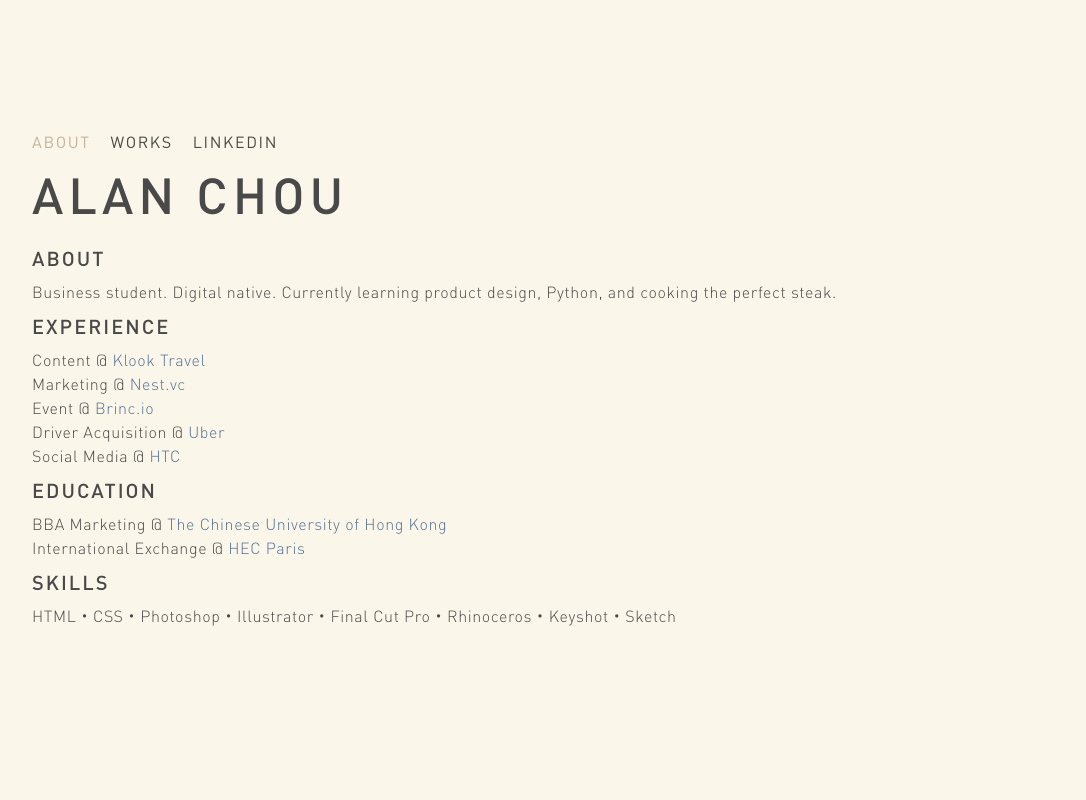
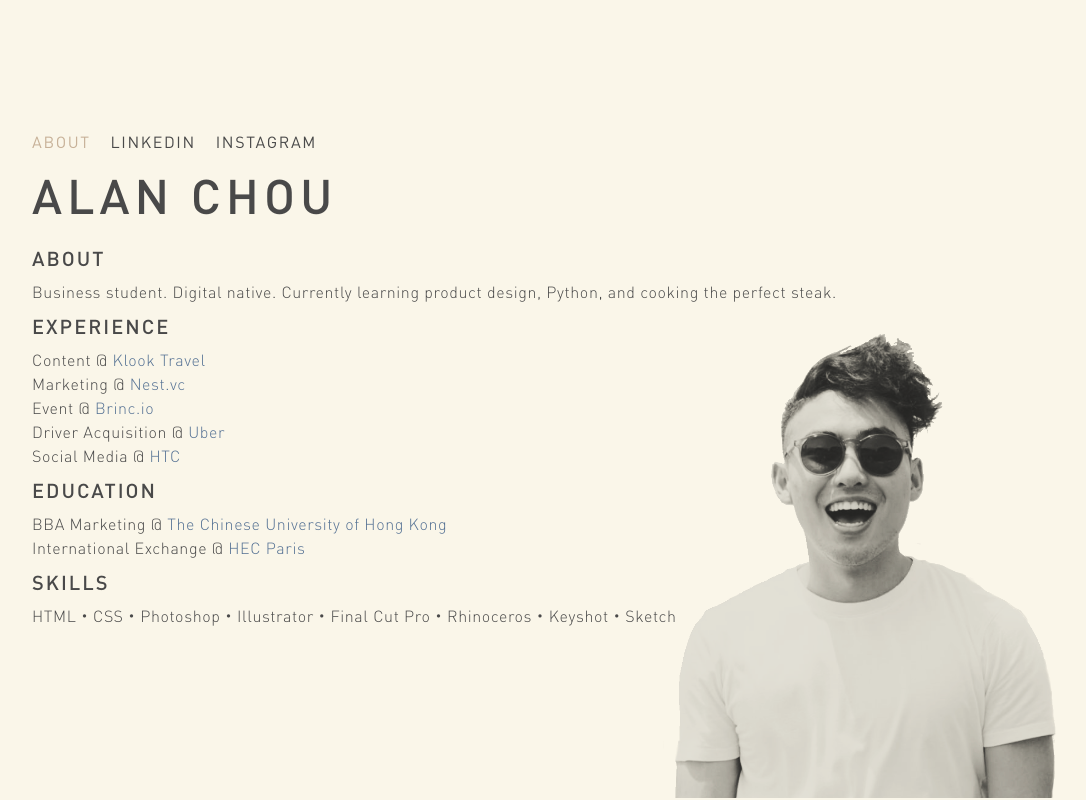
Before and after one commit to alanchou95/alanchou95.github.io, a plain HTML site: page index.html in a window 1280 px wide. Shown: the whole page, without its empty margins (68-1154 px from the left). Drawn offline with Linux system fonts and the light colour scheme.

Commit message:
Profile Pic Added, Animations Update

```diff
--- a/css/style2.css
+++ b/css/style2.css
@@ -1,9 +1,3 @@
-
-  html {
-    height: 100%;
-    font-size: 10px;
-  }
-
 /* FONTS */
 
   @font-face {
@@ -48,8 +42,16 @@
     font-style: normal;
   }
 
+
+/* CONTENT */
+
+  html {
+    height: 100%;
+    font-size: 10px;
+  }
+
   body {
-    max-width: 2000px;
+    max-width: 1200px;
     margin: 120px auto 0;
     padding: 0 100px;
     background: #faf6e9;
@@ -65,10 +67,33 @@
     z-index: 2;
   }
 
+  #left {
+    position: relative;
+    z-index: 1;
+  }
+
+/* PROFILE PICTURE */
+
+  #face {
+    position: fixed;
+    bottom: 0;
+    right: 100px;
+    z-index: 2;
+  }
+
+  #face img {
+    height: auto;
+    max-width: 100%;
+    margin: 0 auto;
+  }
+
+
+/* TYPE */
+
   h1 {
     font-family: 'DINMedium', normal;
     font-weight: normal;
-    font-size: 5rem;
+    font-size: 4.8rem;
     line-height: 6.2rem;
     letter-spacing: .5rem;
     margin: 0 0 20px;
@@ -106,6 +131,9 @@
     margin: 0;
   }
 
+
+/* ANCHORS */
+
   a {
     color: #537093;
     text-decoration: none;
@@ -119,6 +147,9 @@
   a:hover {
     color: #9cd3d3;
   }
+
+
+/* NAVIGATION BAR */
 
   ul.nav {
     margin: 0;
--- a/index.html
+++ b/index.html
@@ -14,23 +14,24 @@
 
   <body>
 
-    <div>
+    <div class="animated fadeInDown">
 
-      <ul class="nav">
+      <ul class='nav'>
         <li><a class="active" href="">ABOUT</a></li>
-        <li><a href="works.html">WORKS</a></li>
+<!--        <li><a href="works.html">WORKS</a></li> -->
         <li><a href="https://www.linkedin.com/in/alanchou95/" target="_blank">LINKEDIN</a></li>
+        <li><a href="https://www.instagram.com/alanchou95/?hl=en" target="_blank">INSTAGRAM</a></li>
       </ul>
 
     </div>
 
-    <div class='animated fadeInLeft'>
+    <div class="animated fadeInLeft">
 
       <h1>ALAN CHOU</h1>
 
     </div>
 
-    <div class='animated fadeInUp'>
+    <div class="animated fadeInUp" id='left'>
 
       <h2>ABOUT</h2>
 
@@ -80,5 +81,13 @@
 
     </div>
 
+    <div class="animated fadeInRight" id='face'>
+
+      <a href='mailto:alanchou95@gmail.com'>
+        <img src='assets/alan_profile_pic2.png' alt='Alan Chou Headshot' height='500' width='500'>
+      </a>
+
+    </div>
+
 </body>
 </html>
```
Also changed, not shown: works.html (+7 -2 lines), assets/alan_profile_pic.png (added), assets/alan_profile_pic2.png (added), 1 other file.
